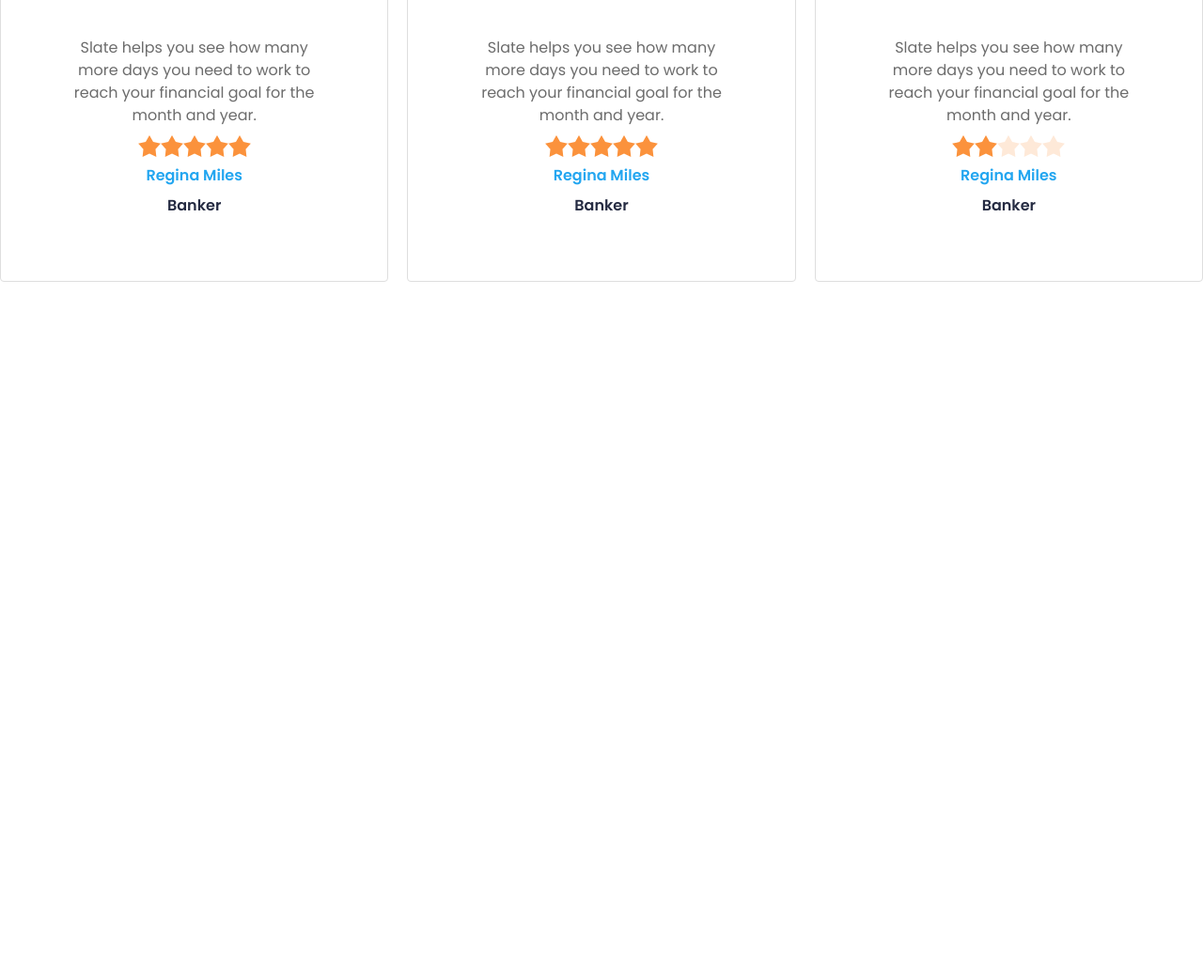
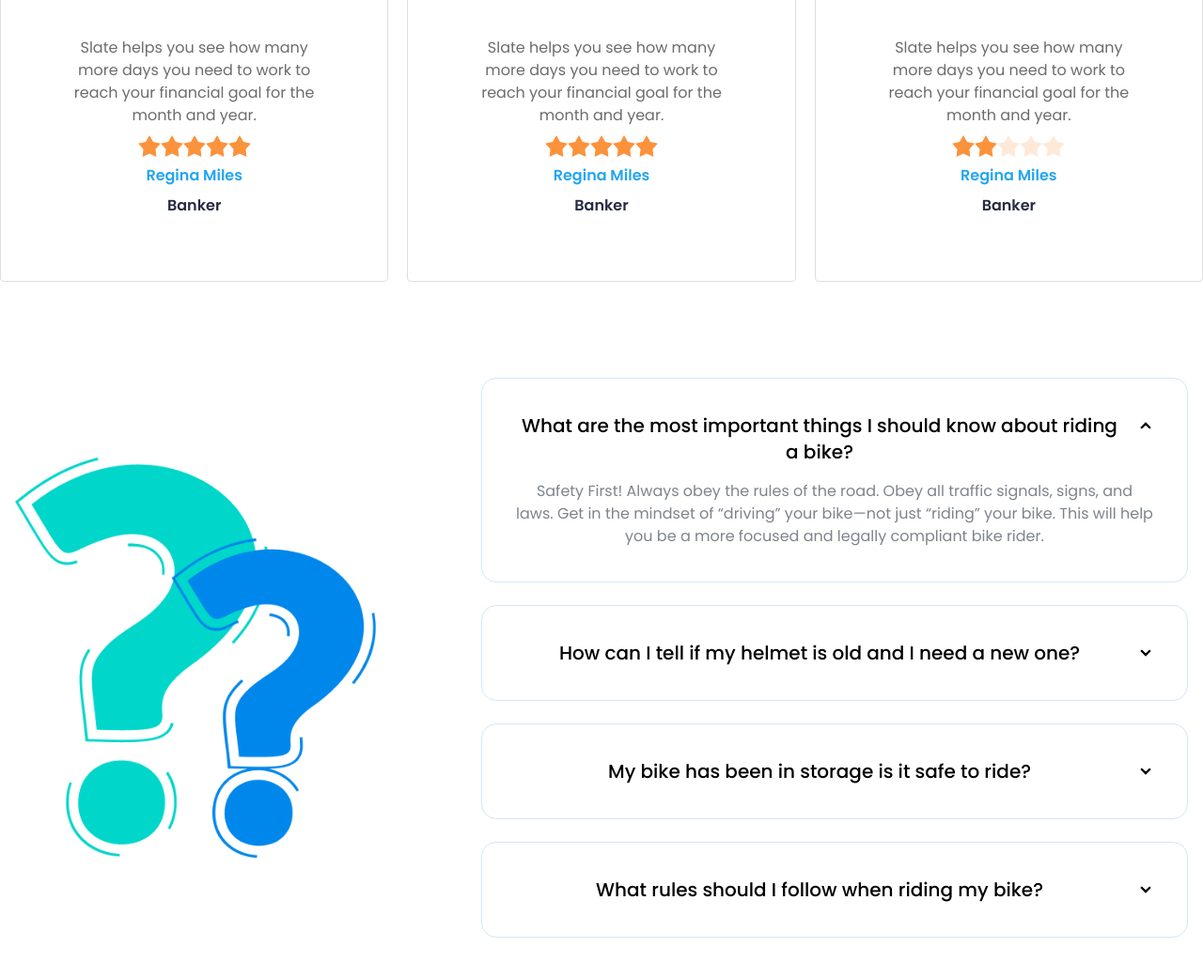
Before and after one commit to LABiB-1/biker-zone-daisyui, a plain HTML site: page index.html in a window 1280 px wide. Shown: the part 2367-3408 px from the top of the page at 94% size. Before the commit the page ends 2667 px from the top, so only its background shows below. Drawn offline with nearby package versions, Linux system fonts and the light colour scheme.

Commit message:
FAQ Section Complete

```diff
--- a/index.html
+++ b/index.html
@@ -319,7 +319,49 @@
           </div>
         </div>
       </section>
-
+      <!--FAQ Section-->
+      <section>
+        <div class="hero min-h-screen">
+          <div class="hero-content flex-col lg:flex-row">
+            <img
+              src="images/others/faq.png"
+              class="max-w-sm rounded-lg mr-24" />
+            <div>
+              <div class="collapse collapse-arrow border border-[#D5E5FB] my-6 p-5">
+                <input type="radio" name="my-accordion-2" checked="checked" />
+                <div class="collapse-title text-xl font-medium">What are the most important things I should
+                  know about riding a bike?</div>
+                <div class="collapse-content">
+                  <p class="text-[#7E848C] text-base">Safety First! Always obey the rules of the road. Obey all traffic signals, signs, and laws. Get in the mindset of “driving” your bike—not just “riding” your bike. This will help you be a more focused and legally compliant bike rider. </p>
+                </div>
+              </div>
+              <div class="collapse collapse-arrow border border-[#D5E5FB] my-6 p-5">
+                <input type="radio" name="my-accordion-2" />
+                <div class="collapse-title text-xl font-medium">How can I tell if my helmet is old and I need a
+                  new one?</div>
+                <div class="collapse-content">
+                  <p class="text-[#7E848C] text-base">
+                    To determine if your helmet needs replacement, check its age; helmets should generally be replaced every 3-5 years. Look for any cracks, dents, or significant scratches on the exterior. Inspect the inner foam lining for signs of compression or wear, and ensure the straps and buckles are in good condition. Ensure the helmet still fits comfortably and hasn't been involved in any crashes or significant impacts. Upgrading to a newer helmet with the latest safety standards is also a good idea if yours is outdated.</p>
+                </div>
+              </div>
+              <div class="collapse collapse-arrow border border-[#D5E5FB] my-6 p-5">
+                <input type="radio" name="my-accordion-2" />
+                <div class="collapse-title text-xl font-medium">My bike has been in storage is it safe to ride?</div>
+                <div class="collapse-content">
+                  <p class="text-[#7E848C] text-base">If your bike has been in storage, inspect it for any rust, damage, or wear and ensure the tires, brakes, and gears are functioning properly. It's also a good idea to have it checked by a professional before riding.</p>
+                </div>
+              </div>
+              <div class="collapse collapse-arrow border border-[#D5E5FB] my-6 p-5">
+                <input type="radio" name="my-accordion-2" />
+                <div class="collapse-title text-xl font-medium">What rules should I follow when riding my bike?</div>
+                <div class="collapse-content">
+                  <p class="text-[#7E848C] text-base">Always wear a helmet, follow traffic laws, use hand signals, and stay visible with lights and reflective gear. Ride predictably, staying in bike lanes or to the right, and be aware of your surroundings.</p>
+                </div>
+              </div>
+            </div>
+          </div>
+        </div>
+      </section>
     </main>
     <footer>
 
```
